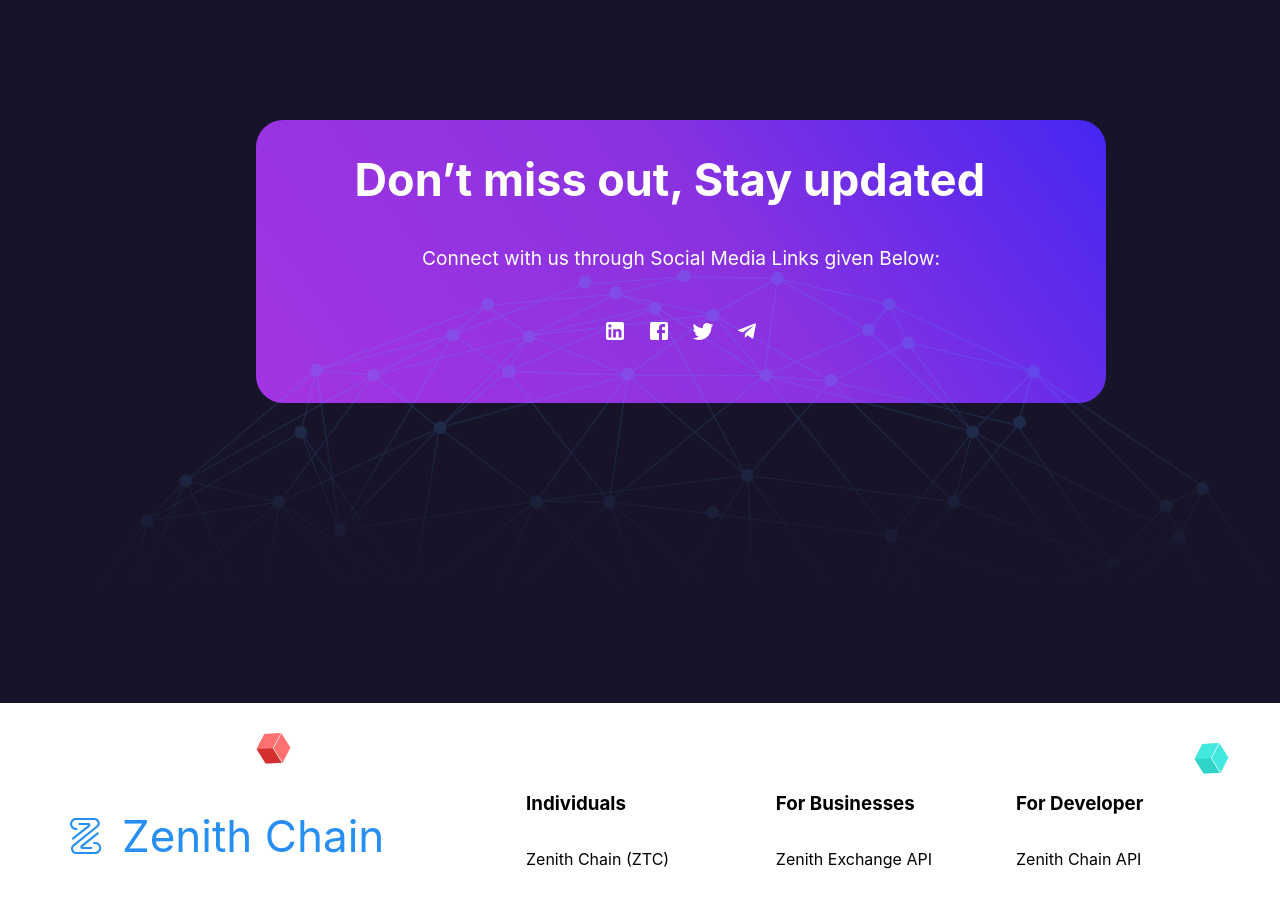
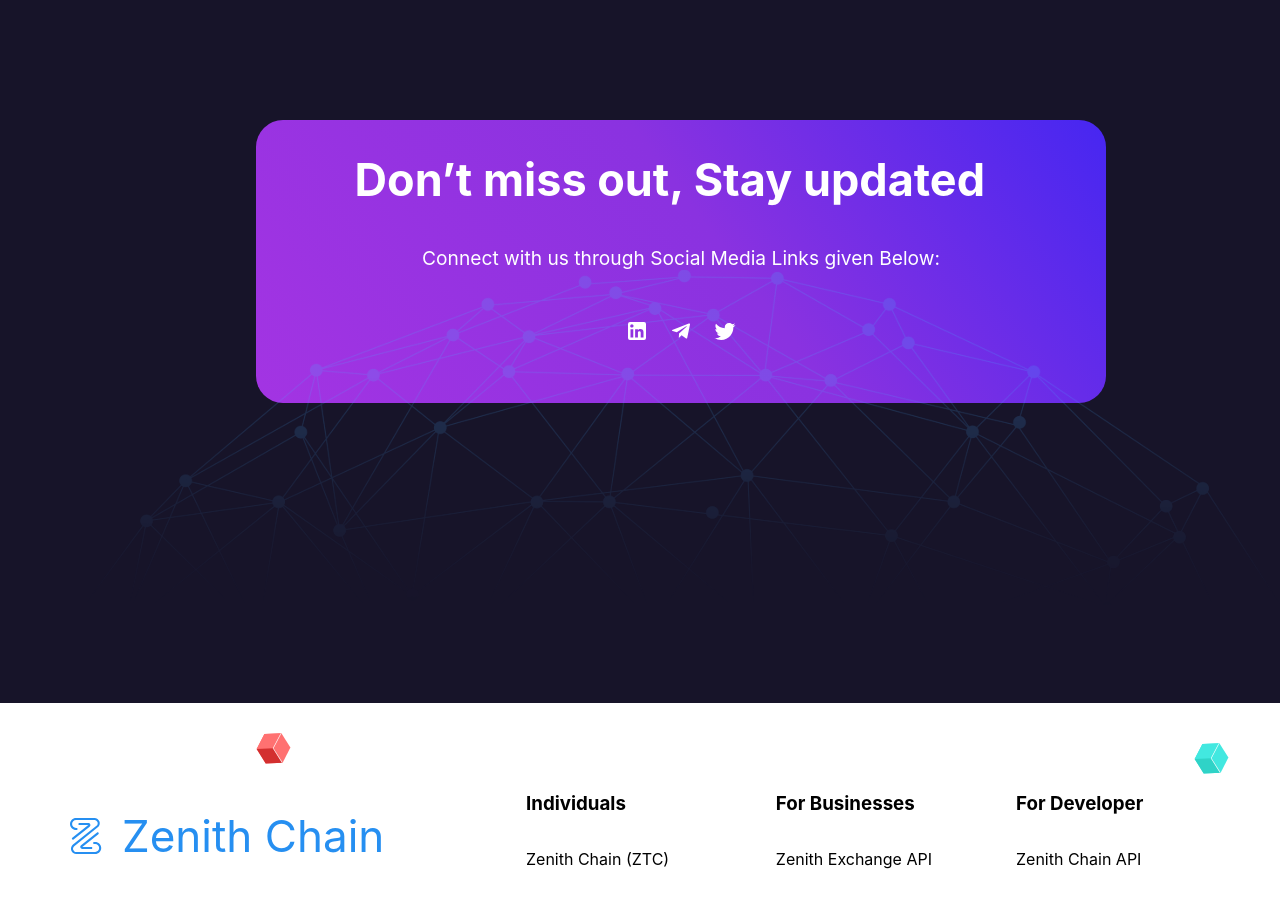
Before and after one commit to kevinbhavsar9/zenith2, a React (Create React App) app: page / in a window 1280 px wide. Shown: the part 3240-4142 px from the top of the page. Built offline with nearby package versions, Linux system fonts and the light colour scheme.

Commit message:
add linking

```diff
--- a/src/components/SubComponent/Sub5.js
+++ b/src/components/SubComponent/Sub5.js
@@ -18,10 +18,21 @@
           <button>Subscribe</button>
         </div> */}
         <div style={{ marginTop: 20 }}>
-          <LinkedInIcon className="Sub5-icons" />
-          <FacebookIcon className="Sub5-icons" />
-          <TwitterIcon className="Sub5-icons" />
-          <TelegramIcon className="Sub5-icons" />
+          <a
+            href="https://www.linkedin.com/company/zenith-chain/"
+            target="_blank"
+          >
+            <LinkedInIcon className="Sub5-icons" />
+          </a>
+          <a href="https://t.me/zenithchain" target="_blank">
+            <TelegramIcon className="Sub5-icons" />
+          </a>
+          <a href="https://twitter.com/zenithchain_co" target="_blank">
+            <TwitterIcon className="Sub5-icons" />
+          </a>
+          {/* <FacebookIcon className="Sub5-icons" /> */}
+          {/* <TwitterIcon className="Sub5-icons" />
+          <TelegramIcon className="Sub5-icons" /> */}
         </div>
         <img id="globe" src={globe} />
       </div>
--- a/src/styles/Sub5.scss
+++ b/src/styles/Sub5.scss
@@ -1,5 +1,5 @@
 .sub5 {
-  z-index: -2;
+  // z-index: -2;
   position: relative;
   color: #ffffff;
   width: 60%;
@@ -32,6 +32,9 @@
     // width: 60%;
     font-size: 1.2rem;
     margin-top: 80px;
+  }
+  a {
+    color: white;
   }
   #input-cont {
     padding: 15px;
--- a/src/styles/mobile.scss
+++ b/src/styles/mobile.scss
@@ -99,6 +99,10 @@
   .sub5 {
     width: 80%;
     margin-left: 10%;
+  }
+  .father {
+    display: flex;
+    flex-direction: column;
   }
 }
 
```
